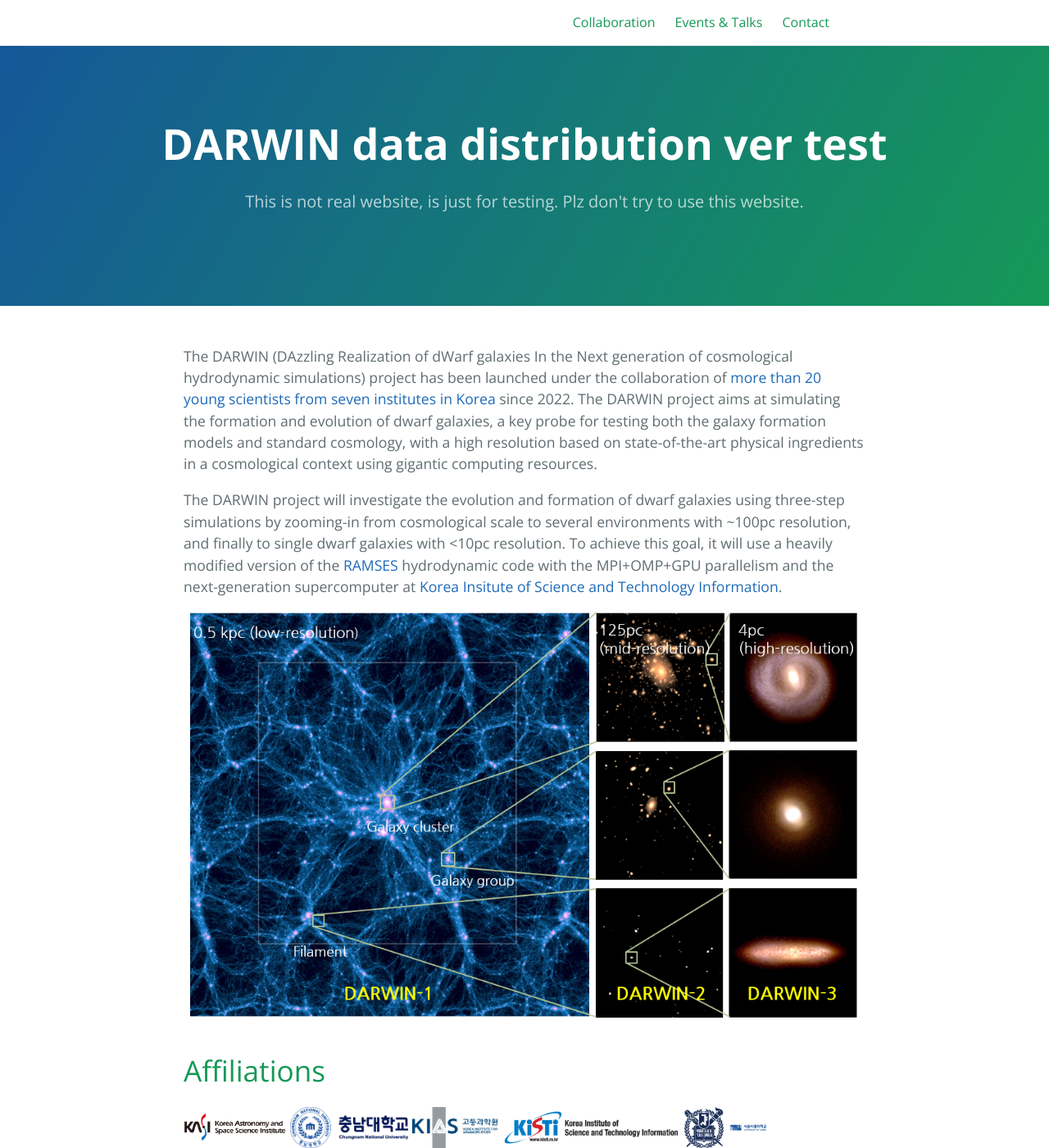
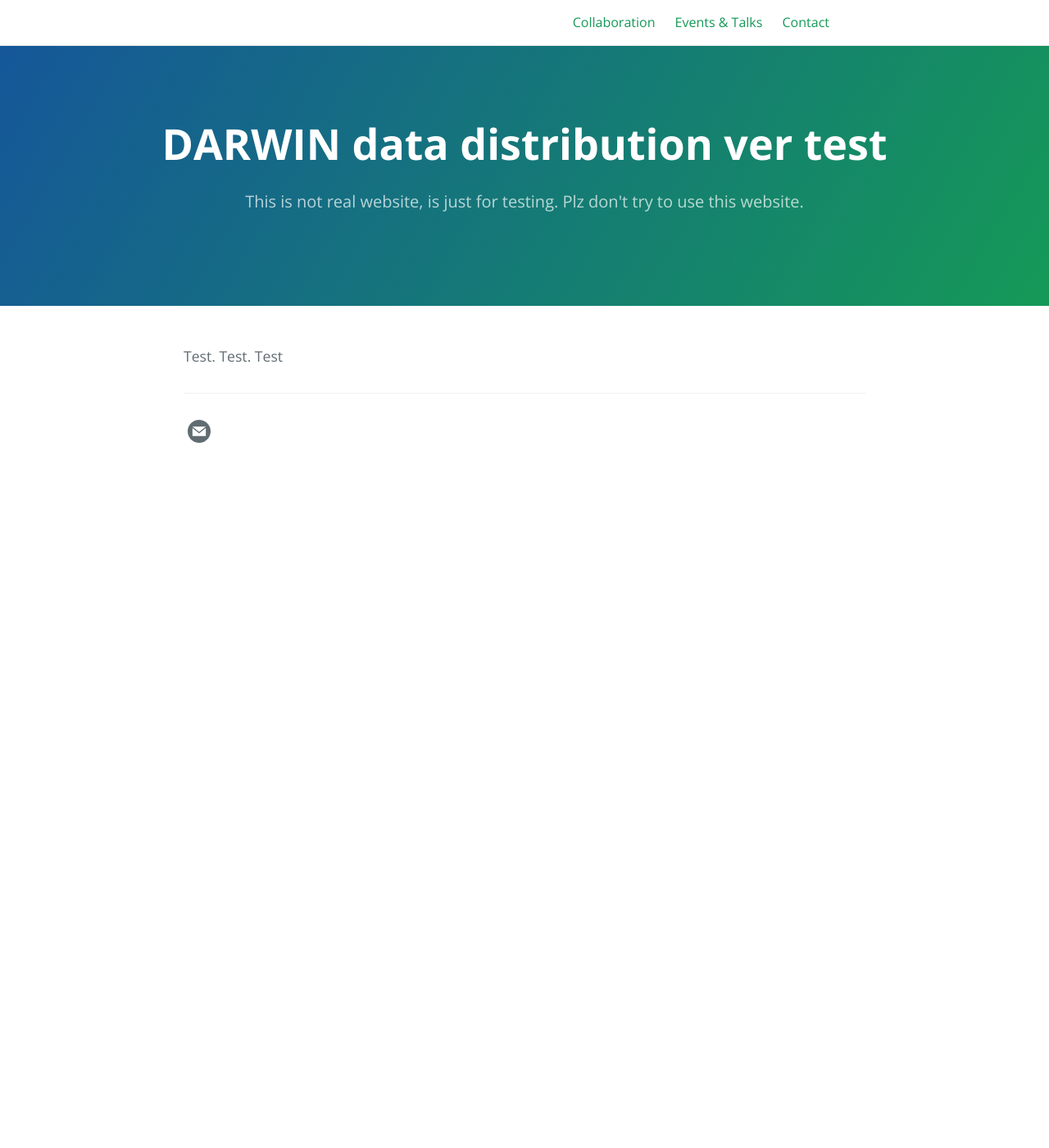
Before and after one commit to jiniewon/jiniewon.github.io, a Jekyll site: the page built from index.md, in a window 1280 px wide and 1400 px high. Shown: the whole window at 82% size. Built offline with Jekyll 4.4.1, drawn with Linux system fonts in a browser that asks for light colours.

Commit message:
index.md

```diff
--- a/index.md
+++ b/index.md
@@ -8,20 +8,4 @@
 layout: home
 ---
 
-The DARWIN (DAzzling Realization of dWarf galaxies In the Next generation of cosmological hydrodynamic simulations) project has been launched under the collaboration of [more than 20 young scientists from seven institutes in Korea](/collaboration.html) since 2022.
-The DARWIN project aims at simulating the formation and evolution of dwarf galaxies, a key probe for testing both the galaxy formation models and standard cosmology, with a high resolution based on state-of-the-art physical ingredients in a cosmological context using gigantic computing resources.
-
-The DARWIN project will investigate the evolution and formation of dwarf galaxies using three-step simulations by zooming-in from cosmological scale to several environments with ~100pc resolution, and finally to single dwarf galaxies with <10pc resolution.
-To achieve this goal, it will use a heavily modified version of the [RAMSES](https://bitbucket.org/rteyssie/ramses/) hydrodynamic code with the MPI+OMP+GPU parallelism and the next-generation supercomputer at [Korea Insitute of Science and Technology Information](https://www.kisti.re.kr/eng/).
-
-![Concept diagram of DARWIN three-step simulations](images/darwin_concept.png)
-
-
-# Affiliations
-<img src="images/logo/kasi.png" height=50px />
-<img src="images/logo/cnu.png" height=50px />
-<img src="images/logo/kias.png" height=50px />
-<img src="images/logo/kisti.png" height=50px />
-<img src="images/logo/snu.png" height=50px />
-<img src="images/logo/uos.png" height=50px />
-<img src="images/logo/yonsei.jpg" height=50px />
+Test. Test. Test
```
